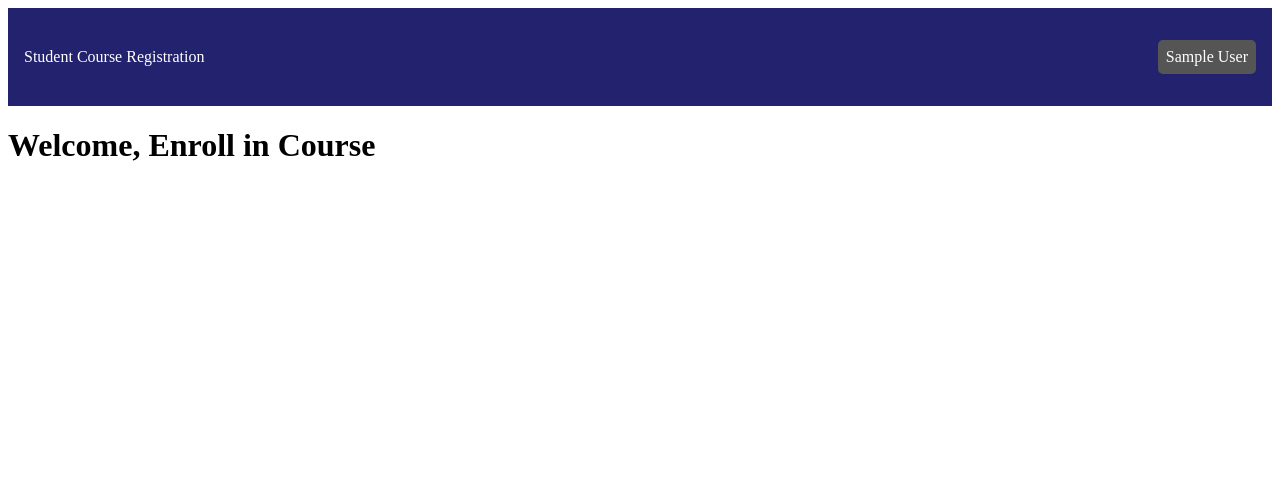
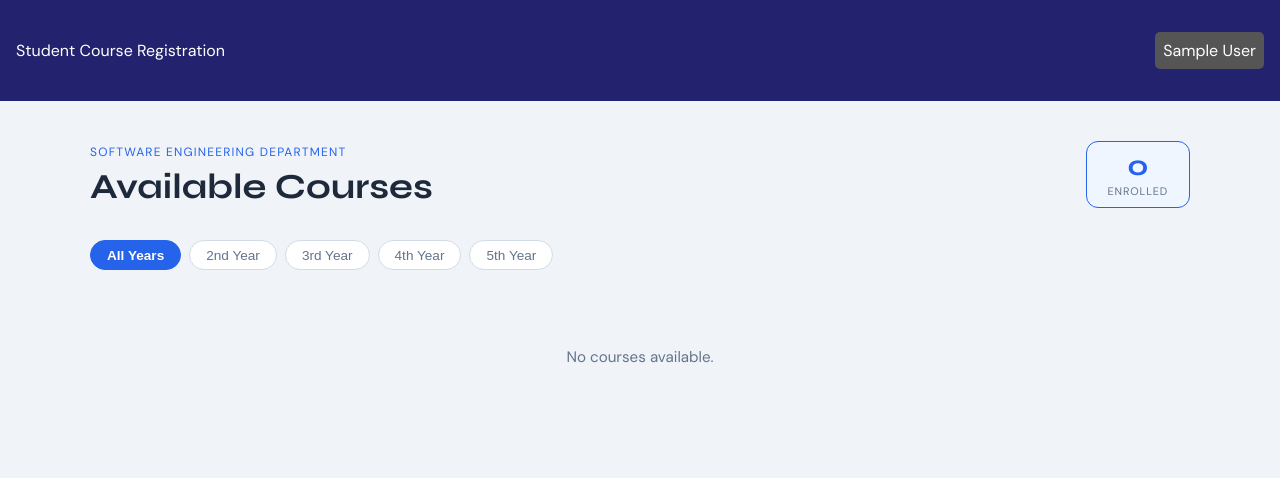
Before and after one commit to siraw21/Student-Course-Registration, a Flask app: page /enrollment in a window 1280 px wide. Shown: the top 478 px of the page. Run offline with Flask 3, Linux system fonts and the light colour scheme; the visitor is signed in with stand-in values (Sample User, id 1).

Commit message:
Update student dashboard

```diff
--- a/models/course.py
+++ b/models/course.py
@@ -11,6 +11,7 @@
      required_year = db.Column(db.Integer, nullable=False)
      instructor_name = db.Column(db.String(150), nullable=False)
 
+     is_enrolled = db.Column(db.Boolean, nullable=False, default=False)
      created_At = db.Column(db.DateTime, server_default=func.now())
      enrollments = db.relationship(
         'Enrollment',
--- a/services/enrollment_service.py
+++ b/services/enrollment_service.py
@@ -1,5 +1,6 @@
 from models.enrollment import Enrollment
 from models.course import Course
+from services.course_service import set_enrolled_status
 from extensions import db
 
 
@@ -12,6 +13,7 @@
      enrollment = Enrollment(course_id = course_id, student_id = student_id)
      db.session.add(enrollment)
      db.session.commit()
+     set_enrolled_status(course_id)
      return enrollment
 
 def list_enrollment_courses():
--- /dev/null
+++ b/static/css/enroll.css
@@ -0,0 +1,264 @@
+:root {
+  --bg: #f0f4f8;
+  --surface: #ffffff;
+  --surface-2: #e8f0fe;
+  --border: #d0dce8;
+  --accent: #2563eb;
+  --accent-light: #eff6ff;
+  --text-primary: #1e293b;
+  --text-muted: #64748b;
+  --success: #16a34a;
+  --radius: 12px;
+  --transition: 0.2s ease;
+}
+
+body {
+  background-color: var(--bg);
+  color: var(--text-primary);
+  font-family: "DM Sans", sans-serif;
+  margin: 0;
+}
+
+.dashboard-wrapper {
+  max-width: 1100px;
+  margin: 0 auto;
+  padding: 2.5rem 1.5rem 4rem;
+}
+
+/* ── Header ── */
+.dashboard-header {
+  display: flex;
+  justify-content: space-between;
+  align-items: flex-end;
+  margin-bottom: 2rem;
+}
+
+.dept-label {
+  font-size: 0.75rem;
+  letter-spacing: 0.1em;
+  text-transform: uppercase;
+  color: var(--accent);
+  margin: 0 0 0.3rem;
+}
+
+.dashboard-title {
+  font-family: "Syne", sans-serif;
+  font-size: clamp(1.5rem, 4vw, 2.2rem);
+  font-weight: 700;
+  margin: 0;
+  color: var(--text-primary);
+}
+
+.enrolled-count {
+  display: flex;
+  flex-direction: column;
+  align-items: center;
+  background: var(--accent-light);
+  border: 1px solid var(--accent);
+  border-radius: var(--radius);
+  padding: 0.6rem 1.2rem;
+  min-width: 64px;
+}
+
+.enrolled-count span:first-child {
+  font-family: "Syne", sans-serif;
+  font-size: 1.8rem;
+  font-weight: 700;
+  color: var(--accent);
+  line-height: 1;
+}
+
+.count-label {
+  font-size: 0.68rem;
+  text-transform: uppercase;
+  letter-spacing: 0.08em;
+  color: var(--text-muted);
+  margin-top: 0.2rem;
+}
+
+/* ── Filter Bar ── */
+.filter-bar {
+  display: flex;
+  gap: 0.5rem;
+  flex-wrap: wrap;
+  margin-bottom: 1.8rem;
+}
+
+.filter-btn {
+  font-size: 0.85rem;
+  font-weight: 500;
+  padding: 0.4rem 1rem;
+  border-radius: 999px;
+  border: 1px solid var(--border);
+  background: var(--surface);
+  color: var(--text-muted);
+  cursor: pointer;
+  transition: var(--transition);
+}
+
+.filter-btn:hover {
+  border-color: var(--accent);
+  color: var(--accent);
+  background: var(--accent-light);
+}
+
+.filter-btn.active {
+  background: var(--accent);
+  border-color: var(--accent);
+  color: #fff;
+  font-weight: 600;
+}
+
+/* ── Card Grid ── */
+.card-grid {
+  display: grid;
+  grid-template-columns: repeat(auto-fill, minmax(270px, 1fr));
+  gap: 1.1rem;
+}
+
+/* ── Course Card ── */
+.course-card {
+  background: var(--surface);
+  border: 1px solid var(--border);
+  border-radius: var(--radius);
+  padding: 1.3rem;
+  display: flex;
+  flex-direction: column;
+  gap: 0.5rem;
+  transition:
+    transform var(--transition),
+    box-shadow var(--transition),
+    border-color var(--transition);
+  animation: fadeUp 0.35s ease both;
+}
+
+.course-card:hover {
+  transform: translateY(-3px);
+  box-shadow: 0 6px 20px rgba(37, 99, 235, 0.1);
+  border-color: var(--accent);
+}
+
+@keyframes fadeUp {
+  from {
+    opacity: 0;
+    transform: translateY(12px);
+  }
+  to {
+    opacity: 1;
+    transform: translateY(0);
+  }
+}
+
+.course-card:nth-child(1) {
+  animation-delay: 0.04s;
+}
+.course-card:nth-child(2) {
+  animation-delay: 0.08s;
+}
+.course-card:nth-child(3) {
+  animation-delay: 0.12s;
+}
+.course-card:nth-child(4) {
+  animation-delay: 0.16s;
+}
+.course-card:nth-child(5) {
+  animation-delay: 0.2s;
+}
+.course-card:nth-child(6) {
+  animation-delay: 0.24s;
+}
+
+.card-top {
+  display: flex;
+  justify-content: space-between;
+  align-items: center;
+}
+
+.course-code {
+  font-size: 0.75rem;
+  letter-spacing: 0.1em;
+  text-transform: uppercase;
+  color: var(--accent);
+  font-weight: 600;
+}
+
+.credit-badge {
+  font-size: 0.72rem;
+  background: var(--surface-2);
+  border: 1px solid var(--border);
+  border-radius: 999px;
+  padding: 0.15rem 0.55rem;
+  color: var(--text-muted);
+}
+
+.course-title {
+  font-family: "Syne", sans-serif;
+  font-size: 1rem;
+  font-weight: 600;
+  margin: 0;
+  color: var(--text-primary);
+  line-height: 1.3;
+}
+
+.course-instructor {
+  font-size: 0.82rem;
+  color: var(--text-muted);
+  margin: 0;
+}
+
+.card-footer {
+  display: flex;
+  justify-content: space-between;
+  align-items: center;
+  margin-top: auto;
+  padding-top: 0.75rem;
+  border-top: 1px solid var(--border);
+}
+
+.year-tag {
+  font-size: 0.7rem;
+  color: var(--text-muted);
+  background: var(--surface-2);
+  padding: 0.2rem 0.55rem;
+  border-radius: 6px;
+  border: 1px solid var(--border);
+}
+
+/* ── Enroll Button ── */
+.enroll-btn {
+  font-size: 0.82rem;
+  font-weight: 600;
+  padding: 0.38rem 0.9rem;
+  border-radius: 8px;
+  border: 1px solid var(--accent);
+  background: var(--accent-light);
+  color: var(--accent);
+  cursor: pointer;
+  transition: var(--transition);
+}
+
+.enroll-btn:hover:not(:disabled) {
+  background: var(--accent);
+  color: #fff;
+}
+
+.enroll-btn:disabled {
+  border-color: var(--border);
+  background: #f1f5f9;
+  color: var(--success);
+  cursor: not-allowed;
+}
+
+/* ── Empty State ── */
+.empty-state,
+.no-results {
+  grid-column: 1 / -1;
+  text-align: center;
+  color: var(--text-muted);
+  padding: 3rem 0;
+  font-size: 0.95rem;
+}
+
+.hidden {
+  display: none;
+}
--- a/static/js/enrollmentHandler.js
+++ b/static/js/enrollmentHandler.js
@@ -1,25 +1,56 @@
+// ── Enrollment Counter (count already-enrolled on page load) ──
+const enrolledCounter = document.getElementById("enrolled-counter");
+let enrolledCount = document.querySelectorAll(".enroll-btn[disabled]").length;
+enrolledCounter.textContent = enrolledCount;
+
+// ── Filter Tabs ───────────────────────────────────────────────
+const filterBtns = document.querySelectorAll(".filter-btn");
+const cards = document.querySelectorAll(".course-card");
+const noResults = document.getElementById("no-results");
+
+filterBtns.forEach((btn) => {
+  btn.addEventListener("click", () => {
+    filterBtns.forEach((b) => b.classList.remove("active"));
+    btn.classList.add("active");
+
+    const year = btn.dataset.year;
+    let visible = 0;
+
+    cards.forEach((card) => {
+      const match = year === "all" || card.dataset.year === year;
+      card.style.display = match ? "" : "none";
+      if (match) visible++;
+    });
+
+    noResults.classList.toggle("hidden", visible > 0);
+  });
+});
+
+// ── Enroll Buttons (your original logic, preserved) ───────────
 const enrollBtns = document.querySelectorAll(".enroll-btn");
 enrollBtns.forEach((btn) => {
   btn.addEventListener("click", () => {
     const id = btn.dataset.id;
-    enroll(id);
+    enroll(id, btn); // pass btn so we can update it after
   });
 });
 
-async function enroll(courseId) {
+async function enroll(courseId, btn) {
   const response = await fetch("/enrollment", {
     method: "POST",
-    headers: {
-      "Content-Type": "application/json",
-    },
-    body: JSON.stringify({
-      course_id: courseId,
-    }),
+    headers: { "Content-Type": "application/json" },
+    body: JSON.stringify({ course_id: courseId }),
   });
 
   const data = await response.json();
+
   if (data.success) {
     alert("Enrolled successfully");
+    // Update the button state without a page reload
+    btn.textContent = "Enrolled ✓";
+    btn.disabled = true;
+    enrolledCount++;
+    enrolledCounter.textContent = enrolledCount;
   } else {
     alert("Already enrolled");
   }
--- a/templates/enroll_course.html
+++ b/templates/enroll_course.html
@@ -1,32 +1,73 @@
-{% extends 'base.html' %} {% block title %} <title>Enroll</title> {% endblock %}
-{% block content %}
-<h1>Welcome, Enroll in Course</h1>
+{% extends 'base.html' %} {% block title %}<title>Enroll in Courses</title>{%
+endblock %} {% block content %}
 
-<div class="card-container" style="display: flex; gap: 1rem; flex-wrap: wrap">
-  {% for course in result %}
-  <div
-    class="card"
-    style="
-      background-color: gray;
-      border: 1px solid black;
-      width: 200px;
-      height: 150px;
-      text-align: center;
-    "
-  >
-    <h1>{{ course.title }}</h1>
-    <p>{{ course.code }}</p>
+<link rel="preconnect" href="https://fonts.googleapis.com" />
+<link
+  href="https://fonts.googleapis.com/css2?family=Syne:wght@600;700&family=DM+Sans:wght@400;500&display=swap"
+  rel="stylesheet"
+/>
+<link
+  rel="stylesheet"
+  href="{{ url_for('static', filename='css/enroll.css') }}"
+/>
 
-    <input
-      type="hidden"
-      id="course_id"
-      name="course_id"
-      value="{{course.id}}"
-    />
-    <button data-id="{{course.id}}" class="enroll-btn">Enroll</button>
+<div class="dashboard-wrapper">
+  <div class="dashboard-header">
+    <div>
+      <p class="dept-label">Software Engineering Department</p>
+      <h1 class="dashboard-title">Available Courses</h1>
+    </div>
+    <div class="enrolled-count">
+      <span id="enrolled-counter">0</span>
+      <span class="count-label">Enrolled</span>
+    </div>
   </div>
-  {% endfor %}
+
+  <!-- Filter Tabs -->
+  <div class="filter-bar">
+    <button class="filter-btn active" data-year="all">All Years</button>
+    <button class="filter-btn" data-year="2">2nd Year</button>
+    <button class="filter-btn" data-year="3">3rd Year</button>
+    <button class="filter-btn" data-year="4">4th Year</button>
+    <button class="filter-btn" data-year="5">5th Year</button>
+  </div>
+
+  <!-- Course Grid -->
+  <div class="card-grid" id="card-grid">
+    {% for course in result %}
+    <div class="course-card" data-year="{{ course.required_year }}">
+      <div class="card-top">
+        <span class="course-code">{{ course.code }}</span>
+        <span class="credit-badge">{{ course.credit_hours }} cr</span>
+      </div>
+      <h2 class="course-title">{{ course.title }}</h2>
+      <p class="course-instructor">{{ course.instructor_name }}</p>
+      <div class="card-footer">
+        <span class="year-tag">Year {{ course.required_year }}</span>
+        <button
+          class="enroll-btn"
+          data-id="{{ course.id }}"
+          {%
+          if
+          course.is_enrolled
+          %}disabled{%
+          endif
+          %}
+        >
+          {% if course.is_enrolled %}Enrolled ✓{% else %}Enroll{% endif %}
+        </button>
+      </div>
+    </div>
+    {% else %}
+    <div class="empty-state">No courses available.</div>
+    {% endfor %}
+  </div>
+
+  <!-- Empty state message for filtered results -->
+  <p class="no-results hidden" id="no-results">
+    No courses found for this year.
+  </p>
 </div>
 
-<script src="{{url_for('static', filename='js/enrollmentHandler.js')}}"></script>
+<script src="{{ url_for('static', filename='js/enrollmentHandler.js') }}"></script>
 {% endblock %}
```
Also changed, not shown: migrations/versions/b37f6191cc9d_add_is_enrolled_to_course.py (added, +32 -0 lines), services/course_service.py (+8 -0 lines), tempo.html (added, +49 -0 lines), controllers/course_controller.py (line endings or trailing spaces).
